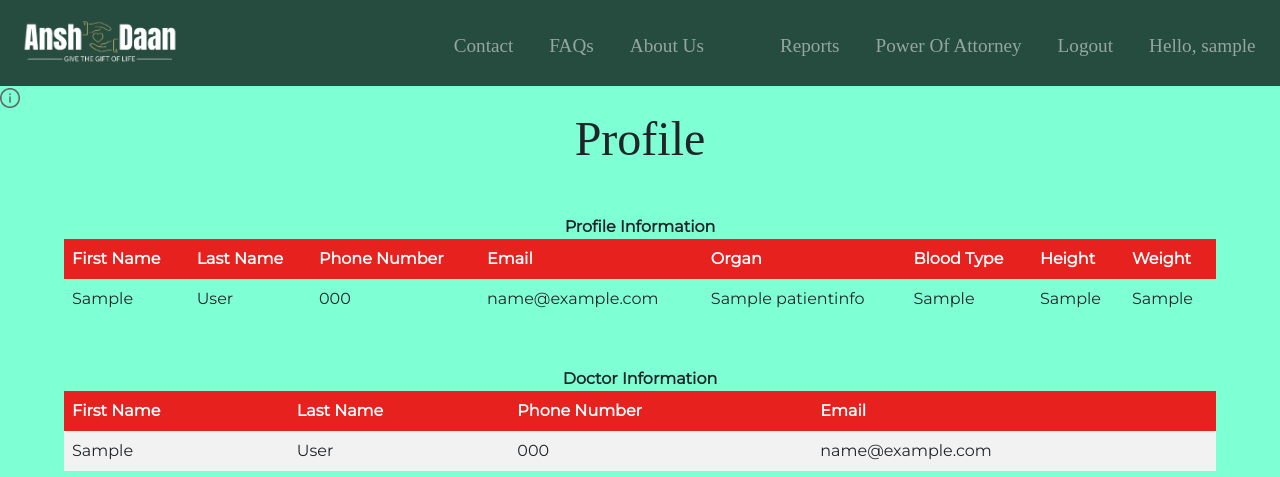
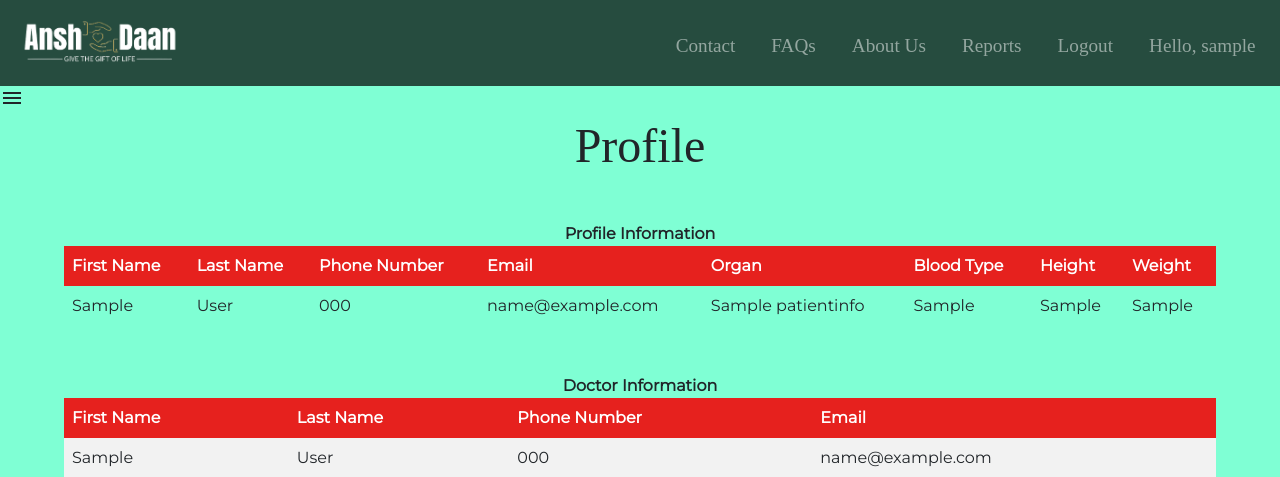
Before and after one commit to unique-gravel/Allograft-Project, a PHP site: page /profile.php in a window 1280 px wide. Shown: the top 477 px of the page. Run offline with PHP 8.4, Linux system fonts and the light colour scheme; the visitor is signed in with stand-in values (Sample User, id 1); tables that the repository leaves empty or names only in its code hold one stand-in row (values such as "Sample post"); some libraries are stand-ins or nearby versions.

Commit message:
logout page error resolver; added material theme to the same;

```diff
--- a/css/profile.css
+++ b/css/profile.css
@@ -156,9 +156,9 @@ button:hover{
 
 /* The navigation menu links */
 .sidenav a {
-  padding: 8px 8px 8px 32px;
+  padding: 8px 8px 8px 8px;
   text-decoration: none;
-  font-size: 25px;
+  font-size: 20px;
   color: #818181;
   display: block;
   transition: 0.3s;
@@ -189,3 +189,18 @@ button:hover{
   .sidenav {padding-top: 15px;}
   .sidenav a {font-size: 18px;}
 }
+
+
+.fieldset {
+  min-width: 0;
+  padding: 5px 5px 5px 5px;
+  margin: 0;
+  border: 0;
+    border-top-style: none;
+    border-top-width: 10px;
+}
+
+c, strong {
+  font-weight: bolder;
+  color: bisque;
+}
--- a/profile.php
+++ b/profile.php
@@ -60,6 +60,8 @@ $datebasePatientFlag = $_SESSION['patientFlag'];
       crossorigin="anonymous"
     ></script>
 
+	<link rel="stylesheet" href="https://fonts.googleapis.com/css2?family=Material+Symbols+Outlined:opsz,wght,FILL,GRAD@48,400,0,0" />
+
 	<script>
 		function openNav() {
 			document.getElementById("mySidenav").style.width = "250px";
@@ -111,10 +113,11 @@ $datebasePatientFlag = $_SESSION['patientFlag'];
               <a class="nav-link" href="about_us.php">About Us</a>
             </li>
 
-            <li class="nav-item">
+
               <?php
                 if(!$userID)
                   {
+					echo "<li class='nav-item'>";
                     echo "<div class='dropdown'>
                               <button>Register</button>
                               <div class='dropdown-content'>
@@ -124,18 +127,17 @@ $datebasePatientFlag = $_SESSION['patientFlag'];
                                 </div>
                               </div>
                             </div>";
+					echo "</li>";
                   }
                 ?>
-              </li>
 
-              <li class="nav-item">
+
                 <?php
                 if(!$username)
                 {
-                  echo "<a class='nav-link' href='login.php'>Login</a>";
+                  echo "<li class='nav-item'> <a class='nav-link' href='login.php'>Login</a></li>";
                 }
                 ?>
-              </li>
 
             <?php
                 if($userID && $databaseUserType != "0")
@@ -157,7 +159,7 @@ $datebasePatientFlag = $_SESSION['patientFlag'];
 
             <?php
               if($userID) {
-                echo "<li class='nav-item'><a class='nav-link' href='POA_Management.php'>Power Of Attorney</a></li>";
+                // echo "<li class='nav-item'><a class='nav-link' href='POA_Management.php'>Power Of Attorney</a></li>";
                 echo "<li class='nav-item'><a class='nav-link' href='logout.php'>Logout</a></li>";
               }
             ?>
@@ -175,13 +177,8 @@ $datebasePatientFlag = $_SESSION['patientFlag'];
       <!-- Navigation Bar End -->
 
 
-	  <div align = "left">
-		<span onclick="openNav()">
-        <img
-          src="images/info.png"
-		  length="20px"
-		  width="20px"
-        /></span>
+	  <div align = "left" >
+		<span onclick="openNav()" class="material-symbols-outlined">menu</span>
       </div>
 	  </div>
 <style>
@@ -354,12 +351,13 @@ th {
 				<div id="mySidenav" class="sidenav">
 				<a href="javascript:void(0)" class="closebtn" onclick="closeNav()">&times;</a>
 					<?php
-						echo "<b>Welcome, {$username}</b><br>";
-						echo "<fieldset>";
-						// echo "<a href = 'POA_Management.php'> Power of Attorney Management </a><br>";
-						echo "<a href = 'changepassword.php'> Change Password </a><br>";
-						echo "<a href = 'deactivate.php'> Deactivate Acount </a><br>";
-						echo "</fieldset>";
+						echo "<c>Welcome, {$username}</c><br>";
+						echo "<p>&nbsp;</p>";
+						echo "<li class='fieldset'>";
+						echo "<a href = 'POA_Management.php'> Power of Attorney Management </a>";
+						echo "<a href = 'changepassword.php'> Change Password </a>";
+						echo "<a href = 'deactivate.php'> Deactivate Acount </a>";
+						echo "</li>";
 					?>
 				</div>
 			</div>
--- a/staff_register.php
+++ b/staff_register.php
@@ -1,5 +1,5 @@
 <?php
-error_reporting (E_ALL);
+error_reporting (0);
 session_start();
 $userID = $_SESSION['userID'];
 $username = $_SESSION['username'];
```
Also changed, not shown: index.php (+9 -8 lines), login.php (+11 -4 lines), images/info.png.
